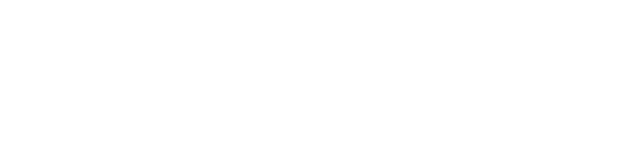
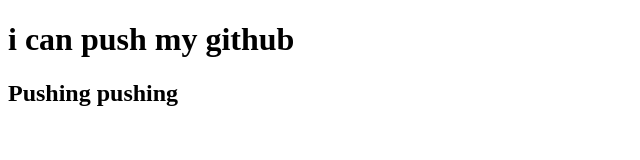
Before and after one commit to sayedmabdullah/my-first-repo22, a plain HTML site: page index.html in a window 1280 px wide. Shown: the whole page, without its empty margins (0-640 px from the left). Drawn offline with Linux system fonts and the light colour scheme.

Commit message:
this is try one

```diff
--- a/index.html
+++ b/index.html
@@ -9,7 +9,8 @@
 </head>
 
 <body>
-
+    <h1> i can push my github</h1>
+    <h2>Pushing pushing </h2>
 </body>
 
 </html>
```
